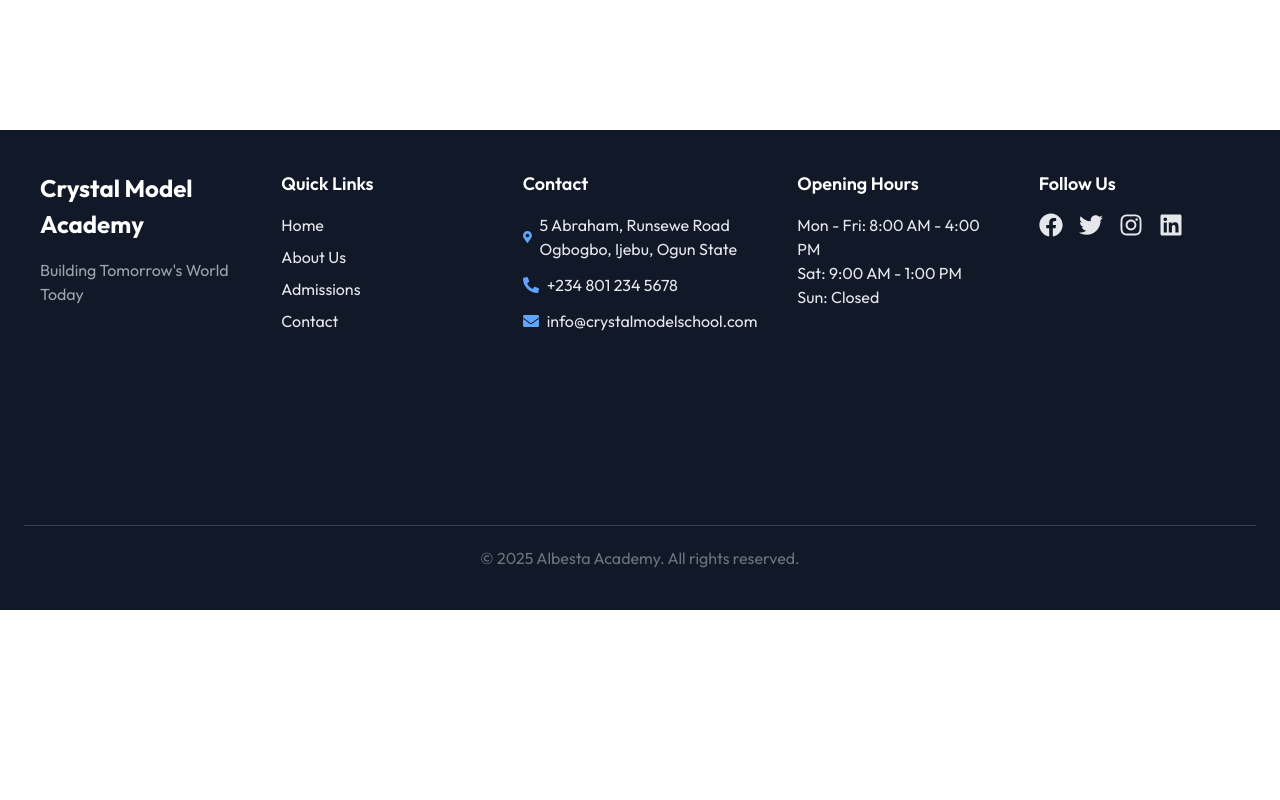
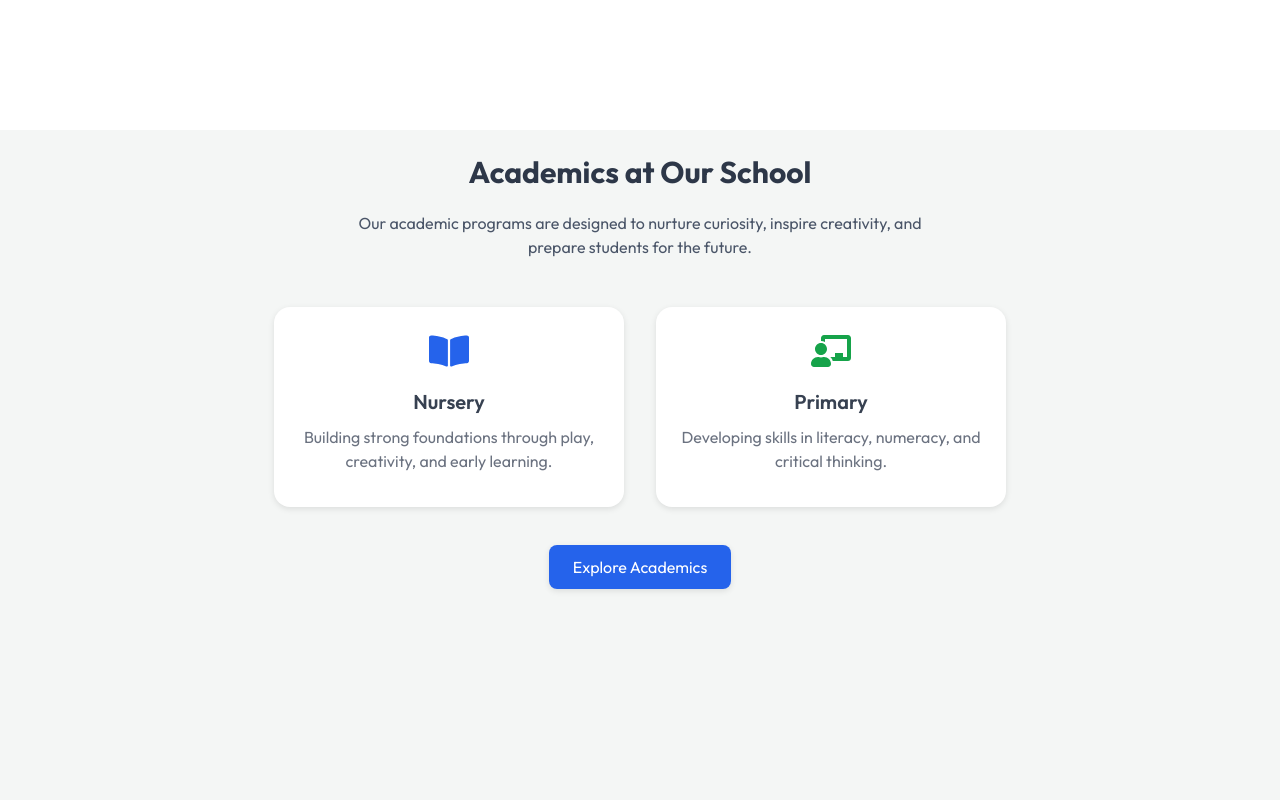
Before and after one commit to ayesorobolu/School-Website, a React (Vite) app: page / in a window 1280 px wide. Shown: the part 1460-2260 px from the top of the page. Before the commit the page ends 2070 px from the top, so only its background shows below. Built offline with nearby package versions, Linux system fonts and the light colour scheme.

Commit message:
feat: add AcademicsPreview component and configure React Router DOM for page routing - Created AcademicsPreview for homepage - Installed and set up react-router-dom for navigation

```diff
--- a/package.json
+++ b/package.json
@@ -14,6 +14,7 @@
     "react": "^19.1.1",
     "react-dom": "^19.1.1",
     "react-icons": "^5.5.0",
+    "react-router-dom": "^7.8.2",
     "tailwindcss": "^4.1.12"
   },
   "devDependencies": {
--- /dev/null
+++ b/src/component/AcademicsPreview.jsx
@@ -0,0 +1,49 @@
+import React from "react";
+import { FaBookOpen, FaChalkboardTeacher} from "react-icons/fa";
+
+const AcademicPreview = () => {
+  const programs = [
+    {
+      icon: <FaBookOpen className="icon blue" />,
+      title: "Nursery",
+      desc: "Building strong foundations through play, creativity, and early learning.",
+    },
+    {
+      icon: <FaChalkboardTeacher className="icon green" />,
+      title: "Primary",
+      desc: "Developing skills in literacy, numeracy, and critical thinking.",
+    },
+  ];
+
+  return (
+    <section className="academic-section" id="academics">
+      <div className="academic-container">
+        <h2 className="academic-title">Academics at Our School</h2>
+        <p className="academic-subtitle">
+          Our academic programs are designed to nurture curiosity, inspire
+          creativity, and prepare students for the future.
+        </p>
+
+
+        <div className="academic-grid">
+          {programs.map((prog, index) => (
+            <div key={index} className="academic-card">
+              <div className="icon-wrapper">{prog.icon}</div>
+              <h3 className="card-title">{prog.title}</h3>
+              <p className="card-desc">{prog.desc}</p>
+            </div>
+          ))}
+        </div>
+
+
+        <div className="btn-wrapper">
+          <a href="/academics" className="academic-btn">
+            Explore Academics
+          </a>
+        </div>
+      </div>
+    </section>
+  );
+};
+
+export default AcademicPreview;
--- a/src/component/Footer.jsx
+++ b/src/component/Footer.jsx
@@ -9,7 +9,7 @@
 
         {/* Logo / About */}
         <div className="footer-section">
-          <h2 className="footer-logo">Crystal Model Academy</h2>
+          <h2 className="footer-logo">Crystal Model School</h2>
           <p className="footer-text">
             Building Tomorrow's World Today
           </p>
@@ -59,7 +59,7 @@
 
       {/* Bottom */}
       <div className="footer-bottom">
-        © {new Date().getFullYear()} Albesta Academy. All rights reserved.
+        © {new Date().getFullYear()} Crystal Model School . All rights reserved.
       </div>
     </footer>
   );
--- a/src/index.css
+++ b/src/index.css
@@ -135,6 +135,116 @@
   transition: 0.3s;
 }
 
+#academics{
+  width: 100%;
+  height: 90vh;
+  padding: 0 60px;
+  padding-top: 20px;
+  background-color: #F4F6F5;
+}
+
+.academic-container {
+  max-width: 1200px;
+  margin: 0 auto;
+  padding: 0 24px;
+  text-align: center;
+}
+
+.academic-title {
+  font-size: 30px;
+  font-weight: bold;
+  color: #2d3748;
+  margin-bottom: 16px;
+}
+
+.academic-subtitle {
+  color: #4a5568;
+  margin-bottom: 48px;
+  max-width: 600px;
+  margin-left: auto;
+  margin-right: auto;
+}
+
+.academic-grid {
+  display: grid;
+  justify-content: center;
+  align-items: center;;
+  grid-template-columns: 1fr;
+  gap: 32px;
+  margin: 0 auto;
+  width: fit-content;
+}
+
+@media (min-width: 768px) {
+  .academic-grid {
+    grid-template-columns: repeat(2, 1fr);
+  }
+}
+
+.academic-card {
+  background: #fff;
+  border-radius: 16px;
+  padding: 24px;
+  box-shadow: 0 2px 6px rgba(0,0,0,0.1);
+  transition: box-shadow 0.3s ease;
+  width: 350px;
+  height: 200px;
+}
+
+.academic-card:hover {
+  box-shadow: 0 4px 12px rgba(0,0,0,0.15);
+}
+
+.icon-wrapper {
+  display: flex;
+  justify-content: center;
+  margin-bottom: 16px;
+}
+
+.icon {
+  width: 40px;
+  height: 40px;
+}
+
+.icon.blue {
+  color: #2563eb; /* blue-600 */
+}
+
+.icon.green {
+  color: #16a34a; /* green-600 */
+}
+
+.card-title {
+  font-size: 20px;
+  font-weight: 600;
+  color: #374151; /* text-gray-700 */
+  margin-bottom: 8px;
+}
+
+.card-desc {
+  color: #6b7280; /* text-gray-500 */
+}
+
+/* Button */
+.btn-wrapper {
+  margin-top: 48px;
+}
+
+.academic-btn {
+  background: #2563eb;
+  color: white;
+  padding: 12px 24px;
+  border-radius: 8px;
+  text-decoration: none;
+  box-shadow: 0 2px 6px rgba(0,0,0,0.1);
+  transition: background 0.3s ease;
+}
+
+.academic-btn:hover {
+  background: #1d4ed8;
+}
+
+
 footer{
   height: 55vh;
 }
@@ -180,7 +290,7 @@
 }
 
 .footer-heading {
-  font-size: 1.125rem;
+  font-size: 18px;
   font-weight: 600;
   color: #fff;
   margin-bottom: 16px;
--- a/src/pages/Homepage.jsx
+++ b/src/pages/Homepage.jsx
@@ -1,12 +1,14 @@
 import React from 'react'
 import Hero from '../component/Hero'
 import Welcome from '../component/Welcome'
+import AcademicsPreview from '../component/AcademicsPreview'
 
 const Homepage = () => {
   return (
     <div>
       <Hero/>
       <Welcome/>
+      <AcademicsPreview/>
     </div>
   )
 }
```
Also changed, not shown: 1 other file (tests, documents, lock files or other folders).
